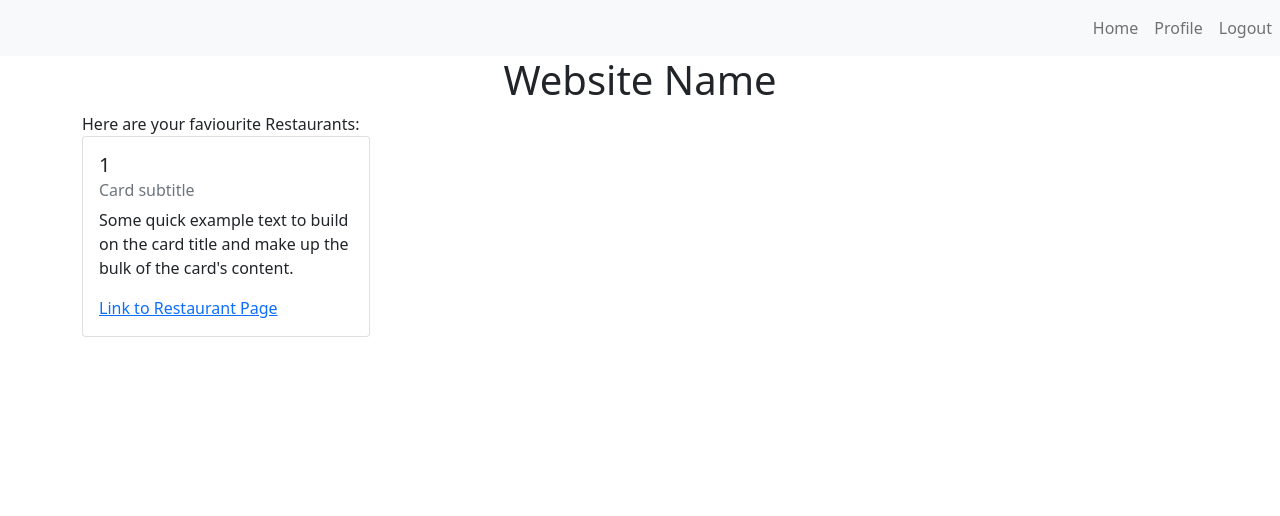
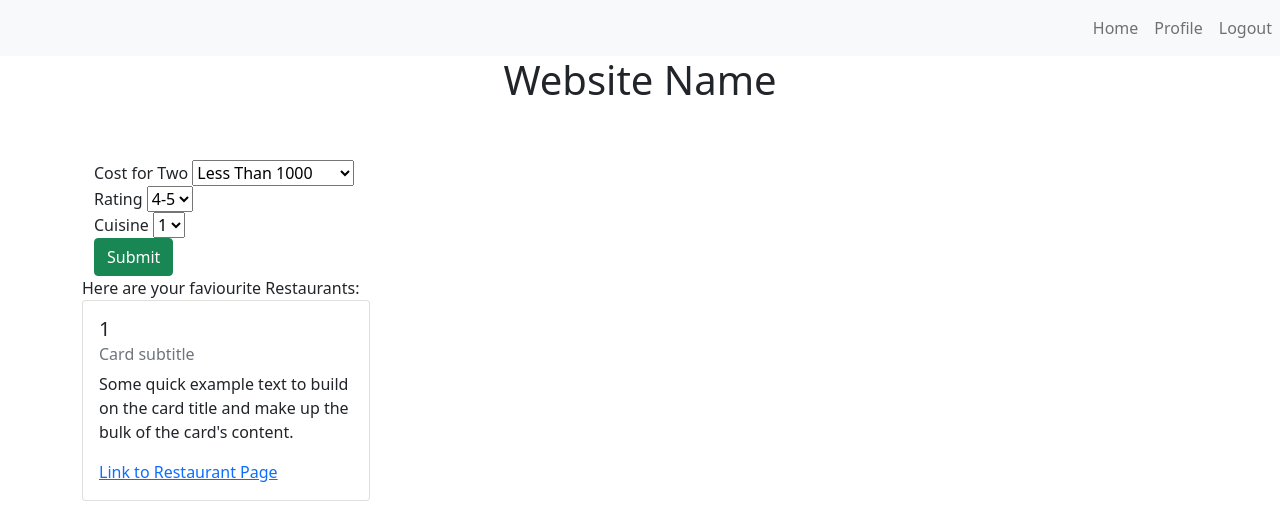
Before and after one commit to rishi1001/DBMS-Project-Restaurant-Booking-Portal, a Flask app: template templates/profile.html in a window 1280 px wide. Shown: the top 516 px of the page. Run offline with Flask 2, Linux system fonts and the light colour scheme; the template is opened without the code that fills it: most values are stand-ins (such as "Sample title", 1, 10 or a date in 2020); some libraries are stand-ins or nearby versions.

Commit message:
Added Basic Profile Page

```diff
--- a/app.py
+++ b/app.py
@@ -135,12 +135,37 @@ def home():
 def profile():
     if session.get('userid') <= 0:
         return redirect(url_for('home'))
-    # conn = get_db_connection()
-    # cur = conn.cursor()
-    # cur.execute("SELECT name,url FROM restaurants limit 10;")
-    # restaurants = cur.fetchall()
-    # return render_template('profile.html', restaurants = restaurants)
-    return render_template('profile.html')
+    if request.method=="POST":
+        # how to know if user has actually selected it ?
+        cost = int(request.form['cost'])
+        if cost==0:
+            costlow = 0
+            costhigh = 5000
+        elif cost==1:
+            costlow = 5000
+            costhigh = 10000
+        else:
+            costlow = 10000
+            costhigh = 999999999
+        rating = int(request.form['rating'])
+        cuisine = request.form['cuisine']
+        conn = get_db_connection()
+        cur = conn.cursor()
+        cur.execute("SELECT cuisineid FROM cuisinesref WHERE name = %s",(cuisine,))
+        cuisineid = cur.fetchall()[0][0]
+        print(type(cost),rating,cuisineid,cuisine)
+        q1 = "SELECT name,url FROM restaurants,cuisines WHERE costfortwo<%s and costfortwo>=%s and rating < %s and rating>=%s and restaurants.restaurantid = cuisines.restaurantid and cuisines.cuisineid = %s  limit 10;"
+        cur.execute(q1,(costhigh,costlow,rating+1,rating,cuisineid))
+        restaurants = cur.fetchall()
+        return render_template('profile.html', restaurants = restaurants)
+    # return render_template('profile.html')
+    conn = get_db_connection()
+    cur = conn.cursor()
+    cur.execute("SELECT name,url FROM restaurants limit 10;")
+    restaurants = cur.fetchall()
+    cur.execute("SELECT name FROM cuisinesref")
+    cuisines = cur.fetchall()
+    return render_template('profile.html', restaurants = restaurants, cuisines = cuisines)
 
 @app.route('/restprofile', methods=['GET', 'POST'])
 def restprofile():
--- a/templates/profile.html
+++ b/templates/profile.html
@@ -1,5 +1,37 @@
 {% extends 'base2.html' %}
 {% block content %}
+<br><br>
+<div class="container">
+    <form class="justify-content-center" method="POST">
+        <div class="form-group">
+            <label for="exampleCost">Cost for Two</label>
+            <select name="cost" id = "cost" placeholder = "Select Cost">
+            <option value = 0> Less Than 1000 </option>
+            <option value = 1> 1000-5000 </option>
+            <option value = 2> Greater Than 5000 </option>
+            </select>
+        </div>
+        <div class="form-group">
+            <label for="exampleRatingr">Rating</label>
+            <select name="rating" id = "rating" placeholder = "Select Rating">
+            <option value = 4> 4-5 </option>
+            <option value = 3> 3-4 </option>
+            <option value = 2> 2-3 </option>
+            <option value = 1> 1-2 </option>
+            <option value = 0> 0-1 </option>
+            </select>
+        </div>
+        <div class="form-group">
+            <label for="exampleCuisine">Cuisine</label>
+            <select name="cuisine" id = "cuisine" placeholder = "Select Cuisine">
+                {% for j in cuisines %}
+                <option value = '{{j[0]}}'> {{j[0]}} </option>
+                {% endfor %}
+            </select>
+        </div>
+    <button type="submit" class="btn btn-success btn-small">Submit</button>
+    </form>
+</div>
 Here are your faviourite Restaurants:
 {% for restaurant in restaurants %}
 <div class="card" style="width: 18rem;">
```
Also changed, not shown: create_tables.sql (+11 -11 lines).
